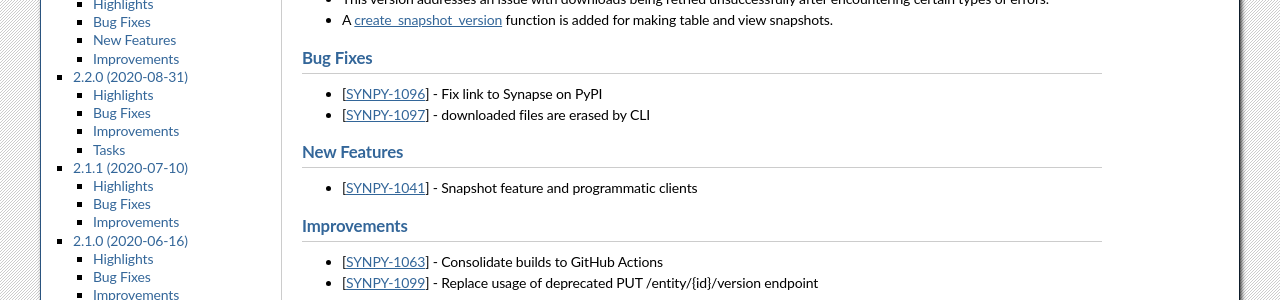
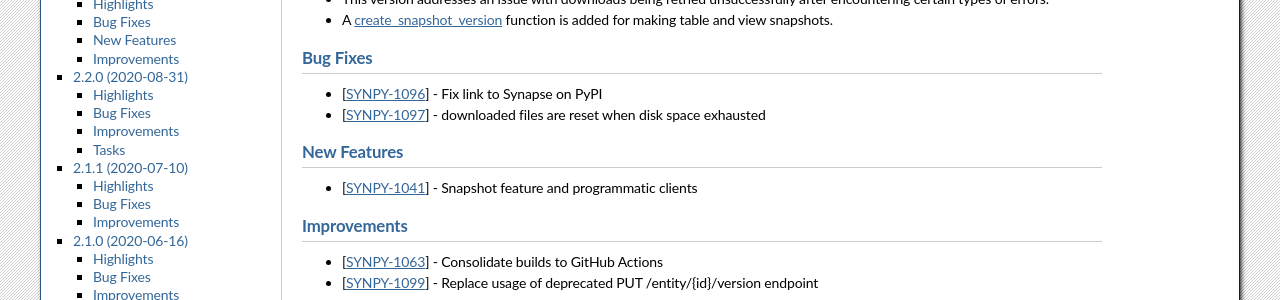
Before and after one commit to Sage-Bionetworks/synapsePythonClient, a Sphinx documentation site: the page built from docs/news.rst, in a window 1280 px wide and 900 px high. Shown: the part 257-557 px from the top of the window. Built offline with Sphinx 7.4.7, drawn with Linux system fonts in a browser that asks for light colours; the version number could not be read and is left out.

Commit message:
update bug description

```diff
--- a/docs/news.rst
+++ b/docs/news.rst
@@ -16,7 +16,7 @@ Bug Fixes
 -  [`SYNPY-1096 <https://sagebionetworks.jira.com/browse/SYNPY-1096>`__] -
    Fix link to Synapse on PyPI
 -  [`SYNPY-1097 <https://sagebionetworks.jira.com/browse/SYNPY-1097>`__] -
-   downloaded files are erased by CLI
+   downloaded files are reset when disk space exhausted
 
 New Features
 ------------
```
Also changed, not shown: 1 other file.
